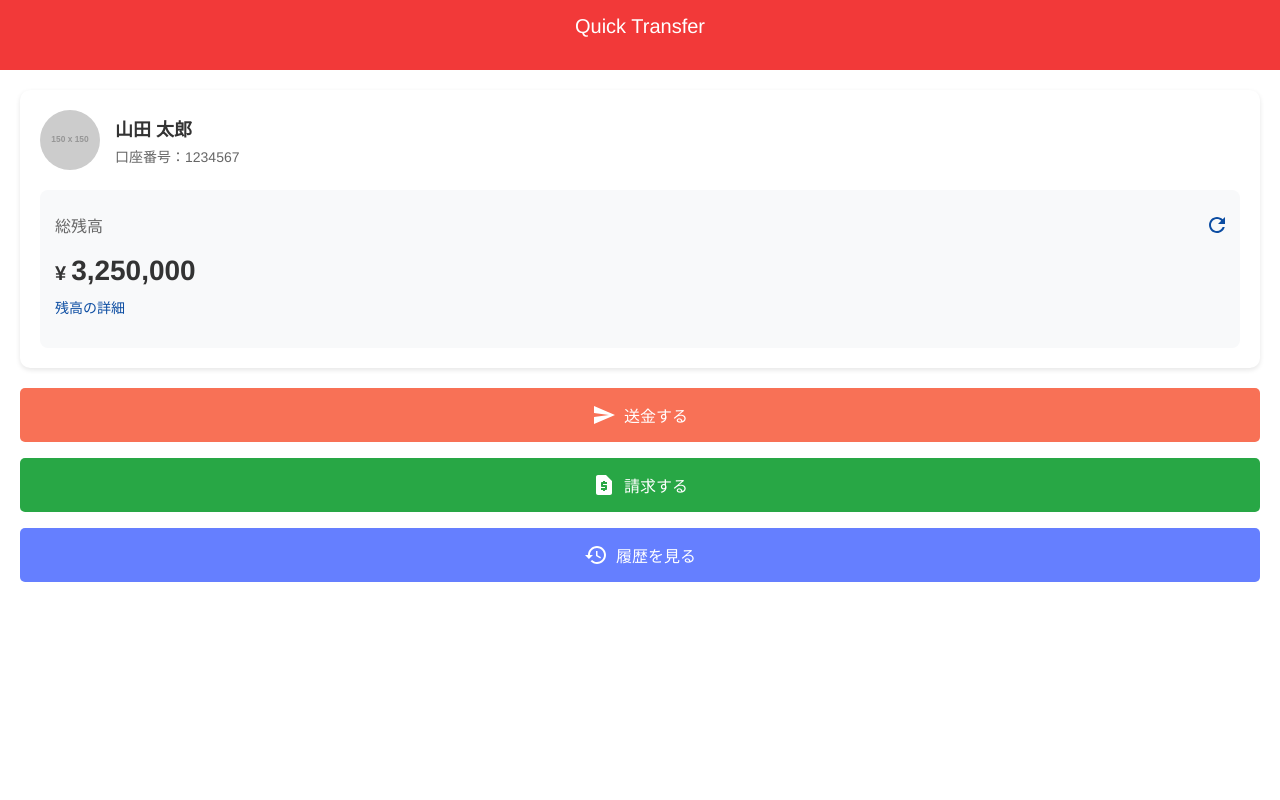
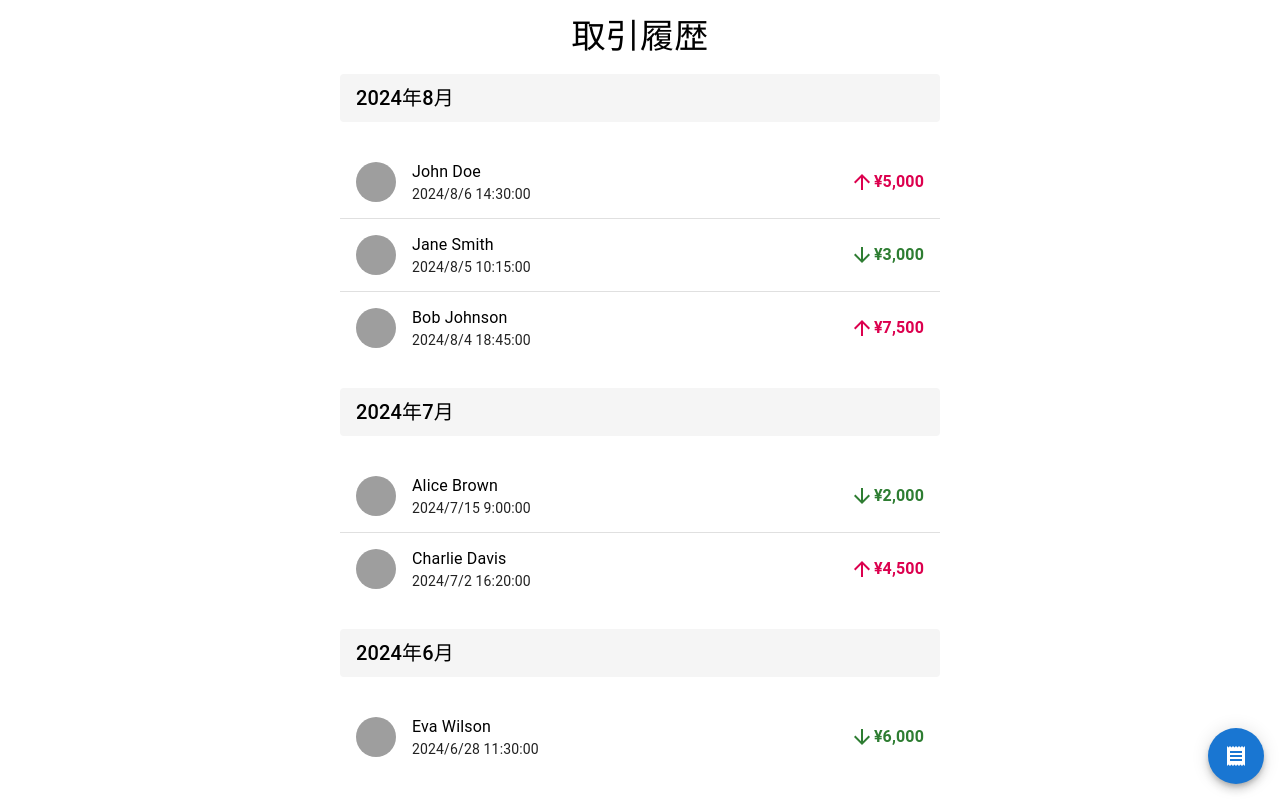
Before and after one commit to Kouki2022/Intern_0805, a React (Create React App) app: page / in a window 1280 px wide. Built offline with nearby package versions, Linux system fonts and the light colour scheme; grey boxes are pictures that could not be loaded.

Commit message:
履歴ページを生成

```diff
--- a/src/App.js
+++ b/src/App.js
@@ -5,11 +5,12 @@ import TopPage from './Page/TopPage.js';
 import Request_link from './Page/Request_link.js';
 import RecipientList from './Page/RecipientList.js';
 import PaymentScreen from './Page/PaymentScreen.js';
+import TransitionHistory from './Page/TransitionHistory.js';
 
 function App() {
   return (
     <div>
-      <TopPage/>
+      <TransitionHistory/>
     </div>
   );
 }
--- a/src/Page/TopPage.css
+++ b/src/Page/TopPage.css
@@ -28,14 +28,14 @@ body {
     padding: 20px;
   }
 
-  .action-buttons {
+  .action-buttons1 {
     display: flex;
     flex-direction: column;
     align-items: center;
     margin-top: 20px;
   }
 
-  .action-button {
+  .action-button1 {
     flex: 1;
     padding: 15px;
     margin: 20 10px;
--- a/src/Page/TopPage.js
+++ b/src/Page/TopPage.js
@@ -1,25 +1,3 @@
-// import React from 'react';
-// import Person from '../component/Person';
-// import './TopPage.css';
-
-// const TopPage = () => {
-//   return (
-//     <div className="toppage-container">
-//       <div className="content-wrapper">
-//         <Person />
-//         <div className="action-buttons">
-//           <button className="action-button send-money">
-//             <span className="icon">→</span> 送金する
-//           </button>
-//           <button className="action-button request-money">請求する</button>
-//           <button className="action-button history">請求履歴</button>
-//         </div>
-//       </div>
-//     </div>
-//   );
-// }
-
-// export default TopPage;
 import React from 'react';
 import Person from '../component/Person';
 import './TopPage.css';
@@ -45,6 +23,9 @@ const TopPage = () => {
           <button className="action-button read-history">
             <HistoryIcon className="icon" /> 履歴を見る
           </button>
+          <button className="action-button read-history">
+            <HistoryIcon className="icon" /> 総履歴を見る
+          </button>
         </div>
       </main>
     </div>
--- /dev/null
+++ b/src/Page/TransitionHistory.js
@@ -0,0 +1,133 @@
+import React from 'react';
+import {
+  Box, Typography, List, ListItem, ListItemAvatar,
+  ListItemText, Avatar, ThemeProvider, createTheme,
+  Fab
+} from '@mui/material';
+import { styled } from '@mui/system';
+import ArrowUpwardIcon from '@mui/icons-material/ArrowUpward';
+import ArrowDownwardIcon from '@mui/icons-material/ArrowDownward';
+import ReceiptIcon from '@mui/icons-material/Receipt';
+
+const theme = createTheme({
+  palette: {
+    primary: {
+      main: '#1976d2',
+    },
+    secondary: {
+      main: '#dc004e',
+    },
+  },
+});
+
+const TransactionList = styled(List)(({ theme }) => ({
+  width: '100%',
+  backgroundColor: theme.palette.background.paper,
+}));
+
+const TransactionItem = styled(ListItem)(({ theme }) => ({
+  borderBottom: `1px solid ${theme.palette.divider}`,
+  '&:last-child': {
+    borderBottom: 'none',
+  },
+}));
+
+const AmountTypography = styled(Typography)(({ theme, transactionType }) => ({
+  fontWeight: 'bold',
+  color: transactionType === 'payment' ? theme.palette.secondary.main : theme.palette.success.main,
+}));
+
+const MonthDivider = styled(Typography)(({ theme }) => ({
+  backgroundColor: theme.palette.grey[100],
+  padding: theme.spacing(1, 2),
+  marginTop: theme.spacing(2),
+  marginBottom: theme.spacing(2),
+  borderRadius: theme.shape.borderRadius,
+}));
+
+const FloatingActionButton = styled(Fab)(({ theme }) => ({
+  position: 'fixed',
+  bottom: theme.spacing(2),
+  right: theme.spacing(2),
+}));
+
+// サンプルデータ（日付順にソート済み）
+const transactions = [
+  { id: 1, date: '2024-08-06 14:30', user: 'John Doe', amount: 5000, type: 'payment' },
+  { id: 2, date: '2024-08-05 10:15', user: 'Jane Smith', amount: 3000, type: 'receive' },
+  { id: 3, date: '2024-08-04 18:45', user: 'Bob Johnson', amount: 7500, type: 'payment' },
+  { id: 4, date: '2024-07-15 09:00', user: 'Alice Brown', amount: 2000, type: 'receive' },
+  { id: 5, date: '2024-07-02 16:20', user: 'Charlie Davis', amount: 4500, type: 'payment' },
+  { id: 6, date: '2024-06-28 11:30', user: 'Eva Wilson', amount: 6000, type: 'receive' },
+];
+
+const groupTransactionsByMonth = (transactions) => {
+  const grouped = {};
+  transactions.forEach(transaction => {
+    const date = new Date(transaction.date);
+    const monthYear = `${date.getFullYear()}年${date.getMonth() + 1}月`;
+    if (!grouped[monthYear]) {
+      grouped[monthYear] = [];
+    }
+    grouped[monthYear].push(transaction);
+  });
+  return grouped;
+};
+
+const TransactionHistory = () => {
+  const groupedTransactions = groupTransactionsByMonth(transactions);
+  const sortedMonths = Object.keys(groupedTransactions).sort((a, b) => new Date(b) - new Date(a));
+
+  return (
+    <ThemeProvider theme={theme}>
+      <Box sx={{ maxWidth: 600, margin: 'auto', padding: 2, backgroundColor: 'white' }}>
+        <Typography variant="h4" component="h1" gutterBottom align="center">
+          取引履歴
+        </Typography>
+        {sortedMonths.map(month => (
+          <React.Fragment key={month}>
+            <MonthDivider variant="h6">{month}</MonthDivider>
+            <TransactionList>
+              {groupedTransactions[month].map((transaction) => (
+                <TransactionItem key={transaction.id}>
+                  <ListItemAvatar>
+                    <Avatar alt={transaction.user} src={`/api/placeholder/40/40`} />
+                  </ListItemAvatar>
+                  <ListItemText
+                    primary={transaction.user}
+                    secondary={
+                      <React.Fragment>
+                        <Typography
+                          component="span"
+                          variant="body2"
+                          color="text.primary"
+                        >
+                          {new Date(transaction.date).toLocaleString('ja-JP')}
+                        </Typography>
+                      </React.Fragment>
+                    }
+                  />
+                  <Box sx={{ display: 'flex', alignItems: 'center' }}>
+                    {transaction.type === 'payment' ? (
+                      <ArrowUpwardIcon color="secondary" />
+                    ) : (
+                      <ArrowDownwardIcon color="success" />
+                    )}
+                    <AmountTypography variant="subtitle1" transactionType={transaction.type}>
+                      ¥{transaction.amount.toLocaleString()}
+                    </AmountTypography>
+                  </Box>
+                </TransactionItem>
+              ))}
+            </TransactionList>
+          </React.Fragment>
+        ))}
+      </Box>
+      <FloatingActionButton color="primary" aria-label="請求履歴">
+        <ReceiptIcon />
+      </FloatingActionButton>
+    </ThemeProvider>
+  );
+};
+
+export default TransactionHistory;
--- a/src/component/Person.js
+++ b/src/component/Person.js
@@ -24,7 +24,6 @@ const Person = () => {
                     <span className='Person-currency'>¥</span>
                     <span className='amount'>3,250,000</span>
                 </div>
-                <button className='details-button'>残高の詳細</button>
             </div>
         </div>
     );
```
